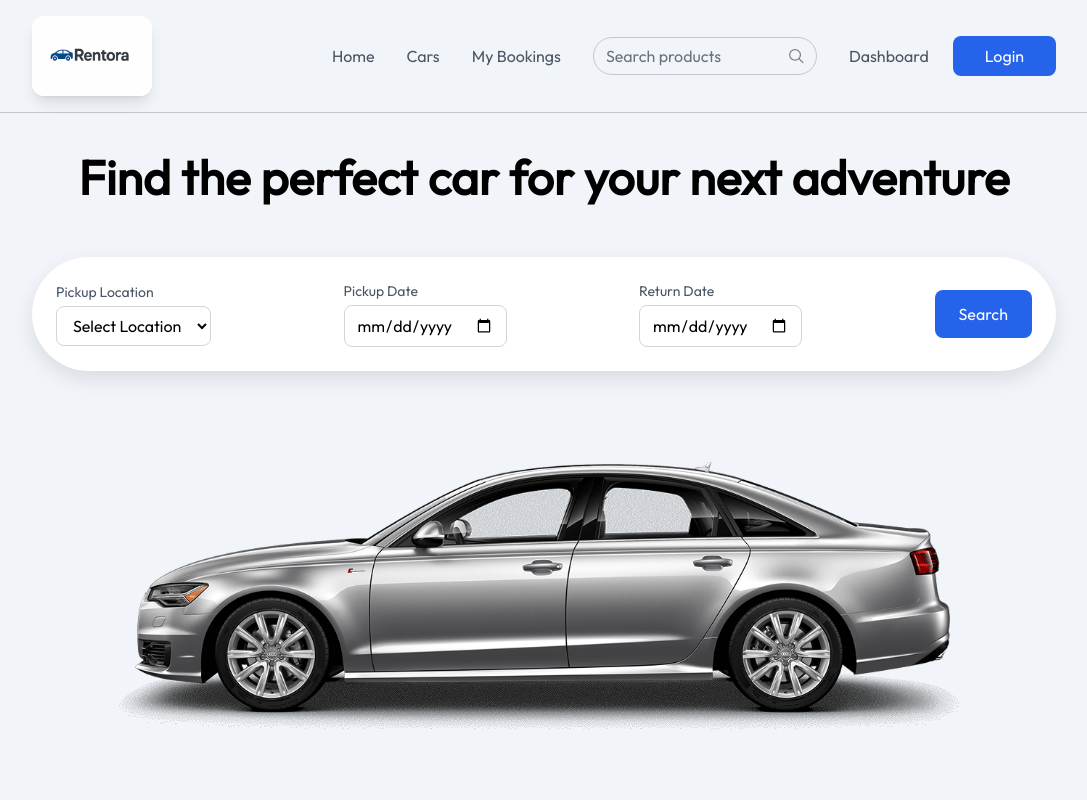
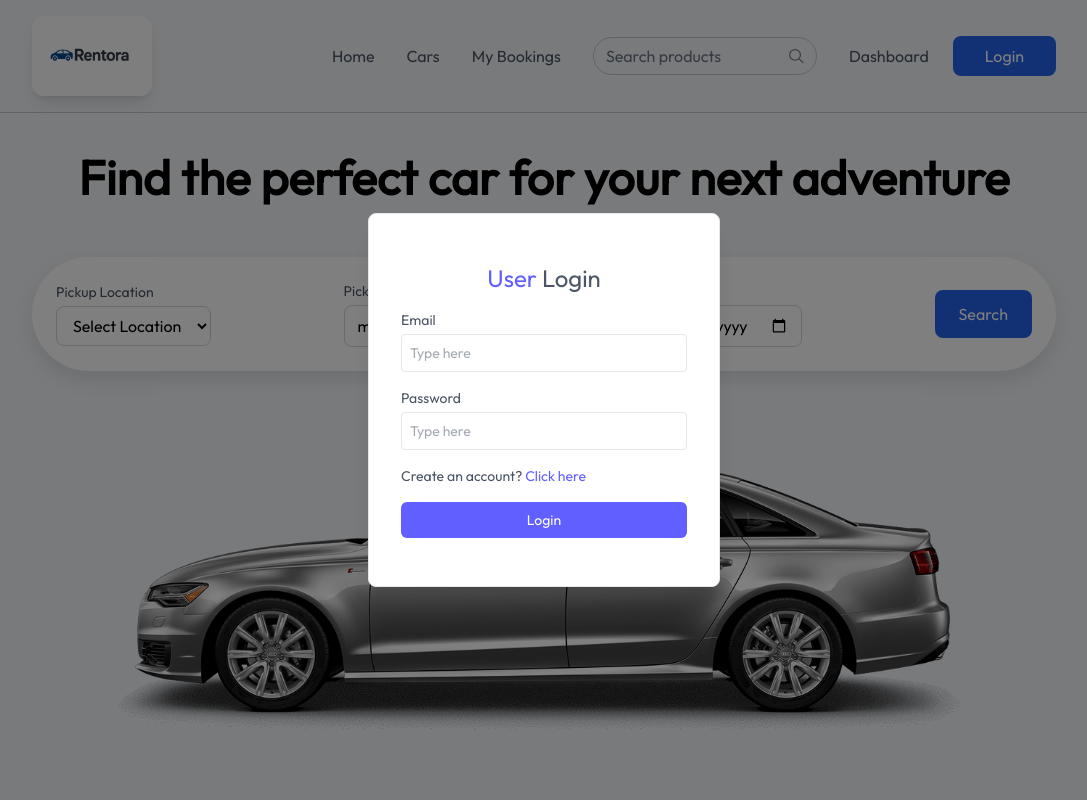
Before and after one commit to prasadmagdum/RENTORA_CARS, a React (Vite) app in the folder client/: page / in a window 1280 px wide. Both pictures are taken after a click on the button "Login". Shown: the top 800 px of the page, without its empty margins (96-1183 px from the left). Built offline with nearby package versions, Linux system fonts and the light colour scheme.

Commit message:
frontenddone

```diff
--- a/client/src/App.jsx
+++ b/client/src/App.jsx
@@ -11,6 +11,7 @@
 import AddCar from './pages/owner/AddCar'
 import ManageCars from './pages/owner/ManageCars'
 import ManageBookings from './pages/owner/ManageBookings'
+import Login from './components/Login'
 
 const App = () => {
   const [showLogin, setShowLogin] = useState(false)
@@ -19,6 +20,7 @@
 
   return (
     <>
+      {showLogin && <Login setShowLogin={setShowLogin}/>}
       {!isOwner && <Navbar setShowLogin={setShowLogin} />}
       {/* You can add your routes/components here */}
 
--- /dev/null
+++ b/client/src/components/Login.jsx
@@ -0,0 +1,106 @@
+import React, { useState } from 'react'
+
+const Login = ({ setShowLogin }) => {
+  const [state, setState] = useState("login")
+  const [name, setName] = useState("")
+  const [email, setEmail] = useState("")
+  const [password, setPassword] = useState("")
+
+  const onSubmitHandler = async (event) => {
+    event.preventDefault()
+    if (state === "login") {
+      console.log("Logging in:", { email, password })
+      // 🧠 Add API call for login here
+    } else {
+      console.log("Registering:", { name, email, password })
+      // 🧠 Add API call for registration here
+    }
+  }
+
+  return (
+    <div
+      onClick={() => setShowLogin(false)}
+      className="fixed inset-0 z-[100] flex items-center justify-center bg-black/50 text-sm text-gray-600"
+    >
+      <form
+        onSubmit={onSubmitHandler}
+        onClick={(e) => e.stopPropagation()}
+        className="flex flex-col gap-4 m-auto items-start p-8 py-12 w-80 sm:w-[352px] text-gray-600 rounded-lg shadow-xl border border-gray-200 bg-white"
+      >
+        <p className="text-2xl font-medium m-auto">
+          <span className="text-indigo-500">User</span>{" "}
+          {state === "login" ? "Login" : "Sign Up"}
+        </p>
+
+        {state === "register" && (
+          <div className="w-full">
+            <p>Name</p>
+            <input
+              onChange={(e) => setName(e.target.value)}
+              value={name}
+              placeholder="Type here"
+              className="border border-gray-200 rounded w-full p-2 mt-1 outline-indigo-500"
+              type="text"
+              required
+            />
+          </div>
+        )}
+
+        <div className="w-full">
+          <p>Email</p>
+          <input
+            onChange={(e) => setEmail(e.target.value)}
+            value={email}
+            placeholder="Type here"
+            className="border border-gray-200 rounded w-full p-2 mt-1 outline-indigo-500"
+            type="email"
+            required
+          />
+        </div>
+
+        <div className="w-full">
+          <p>Password</p>
+          <input
+            onChange={(e) => setPassword(e.target.value)}
+            value={password}
+            placeholder="Type here"
+            className="border border-gray-200 rounded w-full p-2 mt-1 outline-indigo-500"
+            type="password"
+            required
+          />
+        </div>
+
+        {state === "register" ? (
+          <p className="text-sm">
+            Already have an account?{" "}
+            <span
+              onClick={() => setState("login")}
+              className="text-indigo-500 cursor-pointer"
+            >
+              Click here
+            </span>
+          </p>
+        ) : (
+          <p className="text-sm">
+            Create an account?{" "}
+            <span
+              onClick={() => setState("register")}
+              className="text-indigo-500 cursor-pointer"
+            >
+              Click here
+            </span>
+          </p>
+        )}
+
+        <button
+          type="submit"
+          className="bg-indigo-500 hover:bg-indigo-600 transition-all text-white w-full py-2 rounded-md cursor-pointer"
+        >
+          {state === "register" ? "Create Account" : "Login"}
+        </button>
+      </form>
+    </div>
+  )
+}
+
+export default Login
```
